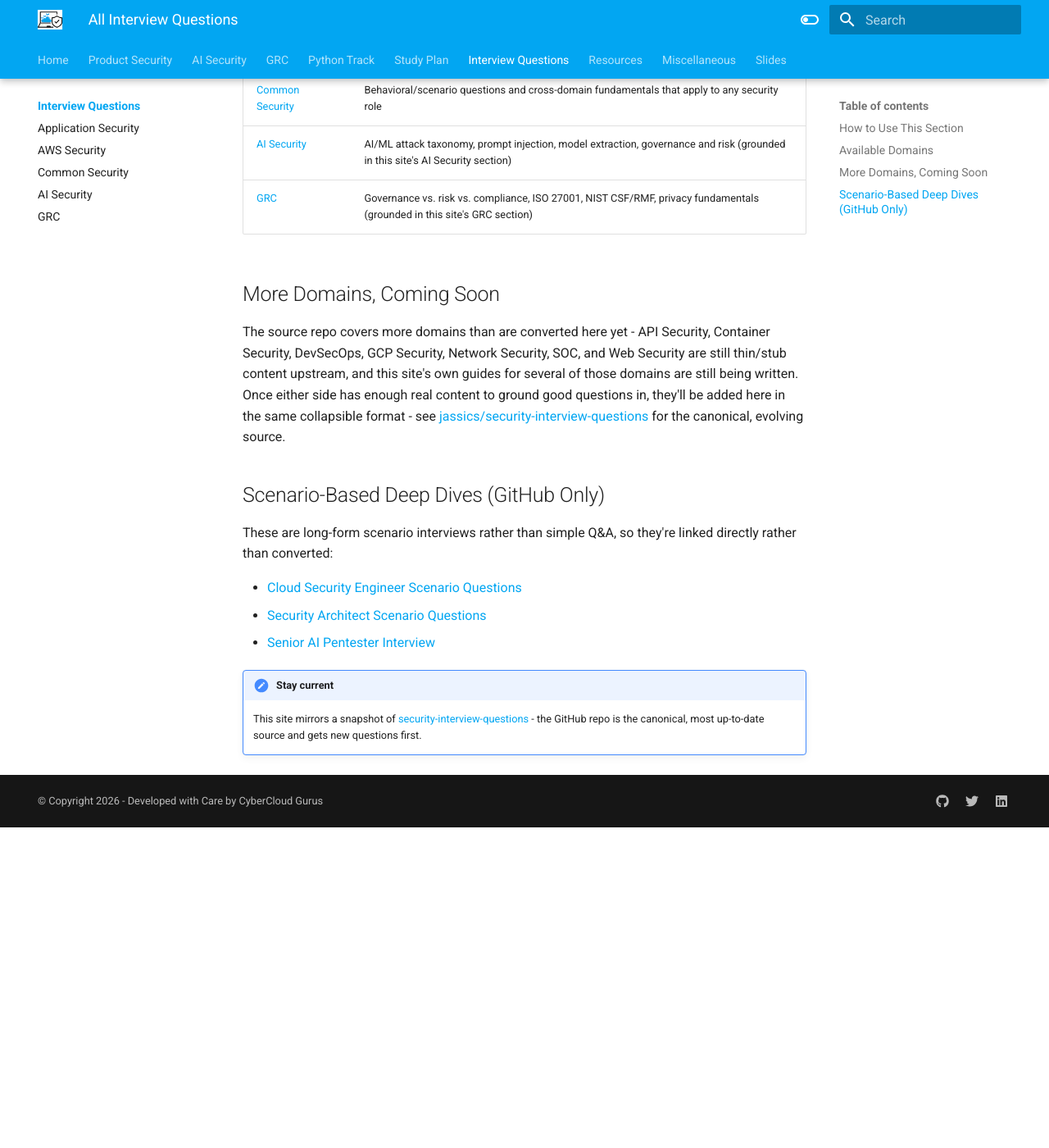
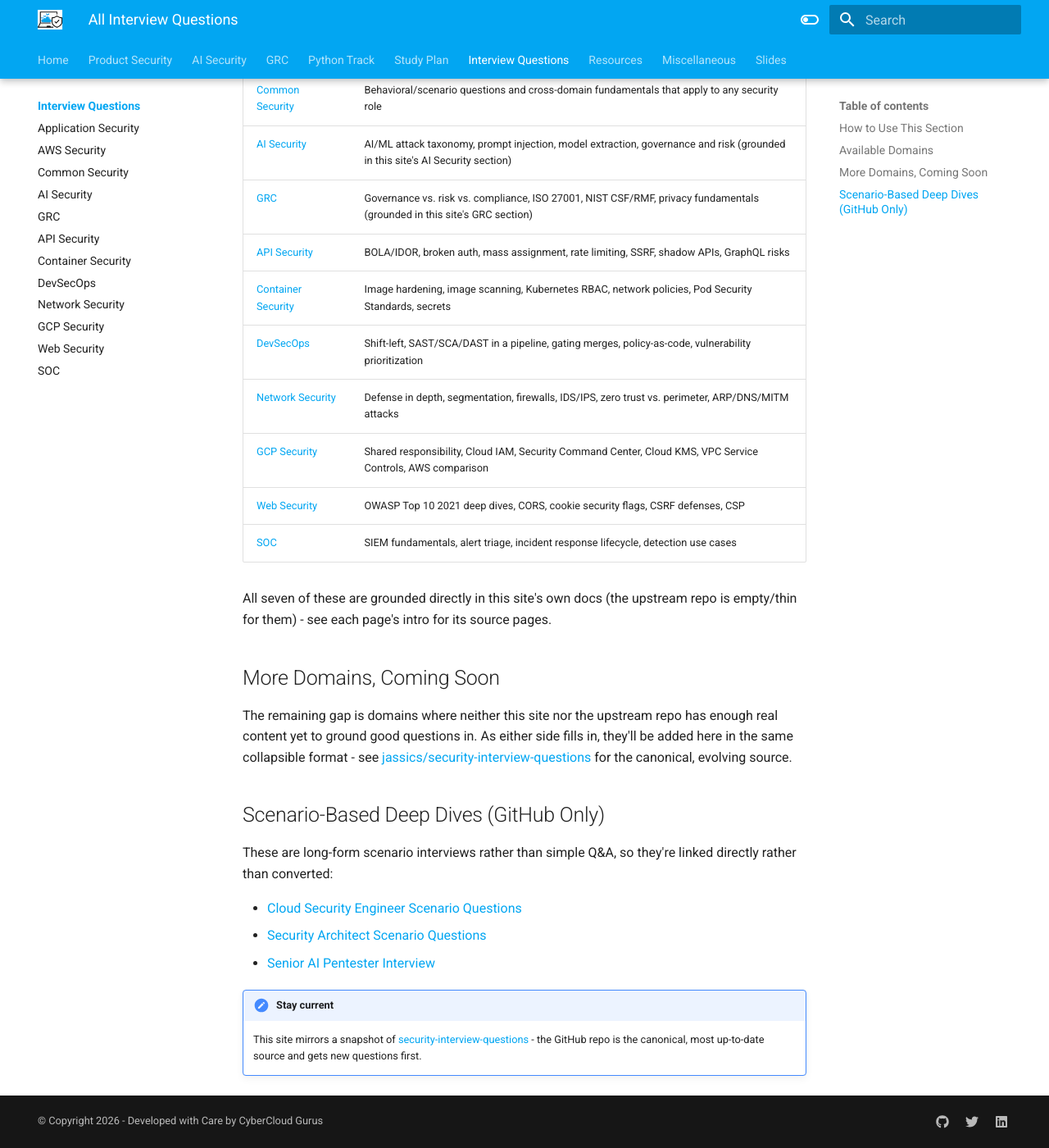
Before and after one commit to jassics/CybercloudLearning, an MkDocs documentation site: the page built from docs/interview-questions/index.md, in a window 1280 px wide and 1400 px high, scrolled down 742 px. Shown: the whole window at 82% size. Built offline with MkDocs 1.6.1 and Material for MkDocs 9.7.7, drawn with Linux system fonts in a browser that asks for light colours; before the commit the page ends 1751 px from its top, so only the background shows below that.

Commit message:
Wire 7 new interview-question domains into nav and index
Add API Security, Container Security, DevSecOps, Network Security, GCP
Security, Web Security, and SOC to the Interview Questions nav and move
them from "coming soon" to "available" on the index page - all seven
are grounded in this site's own docs since the upstream repo is thin
or empty for these domains.

Co-Authored-By: Claude Sonnet 5 <noreply@anthropic.com>

```diff
--- a/docs/interview-questions/index.md
+++ b/docs/interview-questions/index.md
@@ -19,10 +19,19 @@ Domain-wise interview questions with **collapsible answers** - click a question
 | [Common Security](common-security-interview-questions.md) | Behavioral/scenario questions and cross-domain fundamentals that apply to any security role |
 | [AI Security](ai-security-interview-questions.md) | AI/ML attack taxonomy, prompt injection, model extraction, governance and risk (grounded in this site's AI Security section) |
 | [GRC](grc-interview-questions.md) | Governance vs. risk vs. compliance, ISO 27001, NIST CSF/RMF, privacy fundamentals (grounded in this site's GRC section) |
+| [API Security](api-security-interview-questions.md) | BOLA/IDOR, broken auth, mass assignment, rate limiting, SSRF, shadow APIs, GraphQL risks |
+| [Container Security](container-security-interview-questions.md) | Image hardening, image scanning, Kubernetes RBAC, network policies, Pod Security Standards, secrets |
+| [DevSecOps](devsecops-interview-questions.md) | Shift-left, SAST/SCA/DAST in a pipeline, gating merges, policy-as-code, vulnerability prioritization |
+| [Network Security](network-security-interview-questions.md) | Defense in depth, segmentation, firewalls, IDS/IPS, zero trust vs. perimeter, ARP/DNS/MITM attacks |
+| [GCP Security](gcp-security-interview-questions.md) | Shared responsibility, Cloud IAM, Security Command Center, Cloud KMS, VPC Service Controls, AWS comparison |
+| [Web Security](web-security-interview-questions.md) | OWASP Top 10 2021 deep dives, CORS, cookie security flags, CSRF defenses, CSP |
+| [SOC](soc-interview-questions.md) | SIEM fundamentals, alert triage, incident response lifecycle, detection use cases |
+
+All seven of these are grounded directly in this site's own docs (the upstream repo is empty/thin for them) - see each page's intro for its source pages.
 
 ## More Domains, Coming Soon
 
-The source repo covers more domains than are converted here yet - API Security, Container Security, DevSecOps, GCP Security, Network Security, SOC, and Web Security are still thin/stub content upstream, and this site's own guides for several of those domains are still being written. Once either side has enough real content to ground good questions in, they'll be added here in the same collapsible format - see [jassics/security-interview-questions](https://github.com/jassics/security-interview-questions) for the canonical, evolving source.
+The remaining gap is domains where neither this site nor the upstream repo has enough real content yet to ground good questions in. As either side fills in, they'll be added here in the same collapsible format - see [jassics/security-interview-questions](https://github.com/jassics/security-interview-questions) for the canonical, evolving source.
 
 ## Scenario-Based Deep Dives (GitHub Only)
 
--- a/mkdocs.yml
+++ b/mkdocs.yml
@@ -160,6 +160,13 @@ nav:
         - 'Common Security': interview-questions/common-security-interview-questions.md
         - 'AI Security': interview-questions/ai-security-interview-questions.md
         - 'GRC': interview-questions/grc-interview-questions.md
+        - 'API Security': interview-questions/api-security-interview-questions.md
+        - 'Container Security': interview-questions/container-security-interview-questions.md
+        - 'DevSecOps': interview-questions/devsecops-interview-questions.md
+        - 'Network Security': interview-questions/network-security-interview-questions.md
+        - 'GCP Security': interview-questions/gcp-security-interview-questions.md
+        - 'Web Security': interview-questions/web-security-interview-questions.md
+        - 'SOC': interview-questions/soc-interview-questions.md
     - Resources:
         - 'Resources Overview': resources/index.md
         - 'Tutorials & Guides': resources/tutorials.md
```
